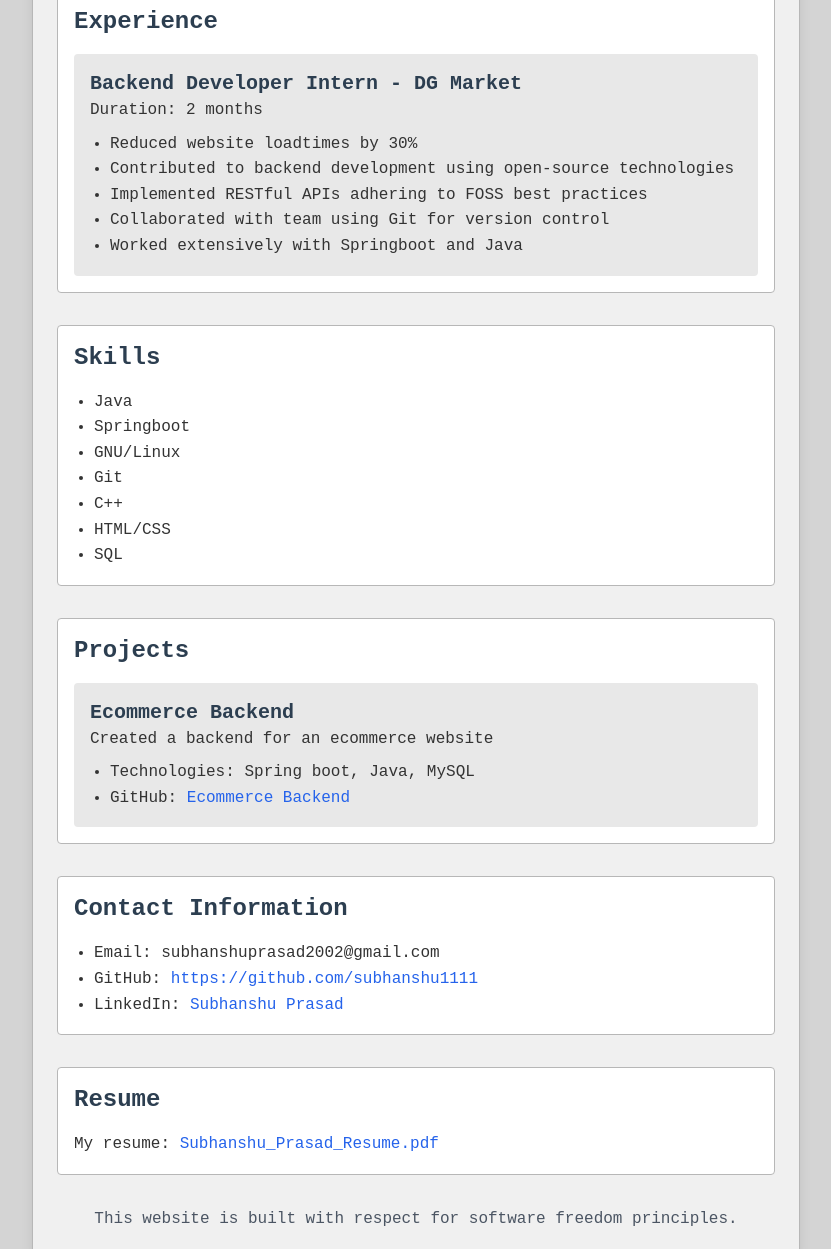
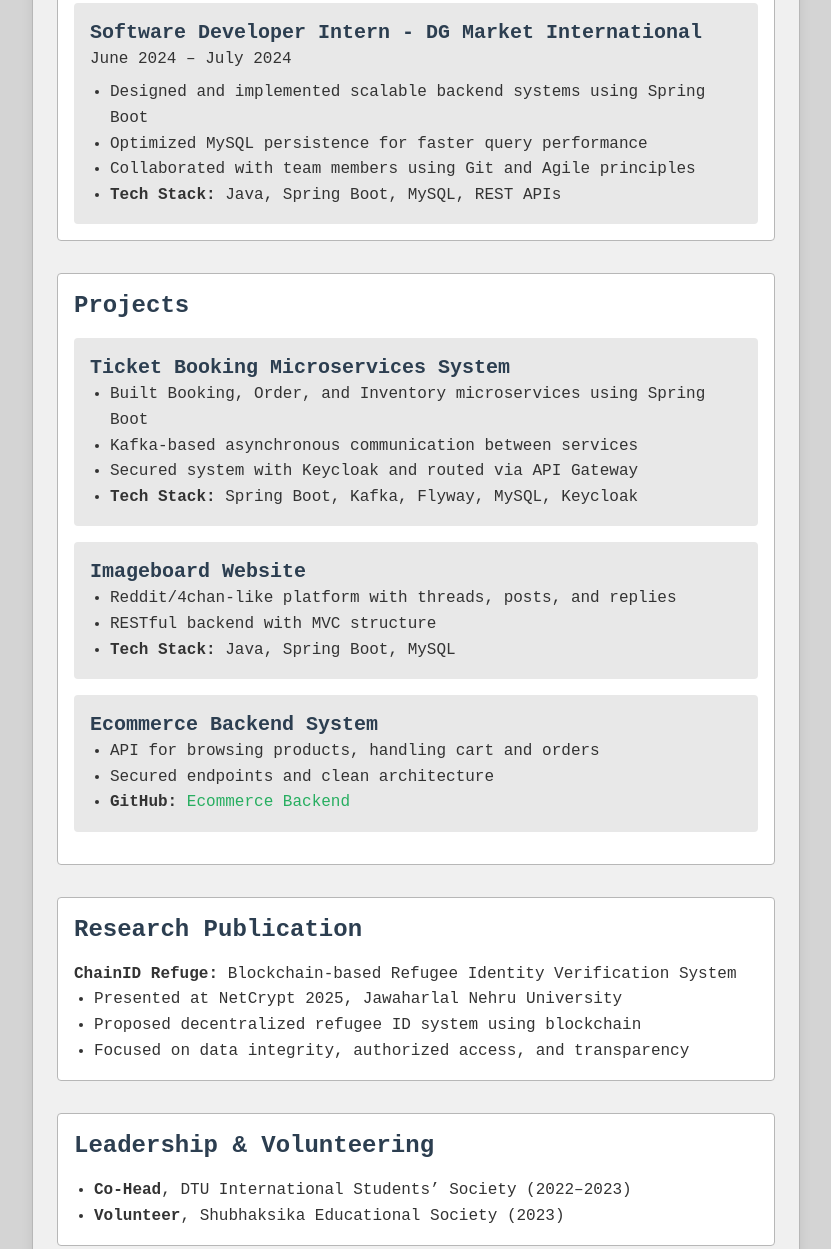
Before and after one commit to subhanshu1111/subhanshu1111.github.io, a plain HTML site: page index.html in a window 1280 px wide. Shown: the part 443-1692 px from the top of the page, without its empty margins (224-1055 px from the left). Drawn offline with nearby package versions, Linux system fonts and the light colour scheme.

Commit message:
Update index.html

```diff
--- a/index.html
+++ b/index.html
@@ -1,10 +1,10 @@
 <!DOCTYPE html>
 <html lang="en">
 <head>
-    <meta charset="UTF-8">
-    <meta name="viewport" content="width=device-width, initial-scale=1.0">
+  <meta charset="UTF-8" />
+  <meta name="viewport" content="width=device-width, initial-scale=1.0"/>
   <title>Subhanshu - Portfolio</title>
-    <link href="https://cdnjs.cloudflare.com/ajax/libs/tailwindcss/2.2.19/tailwind.min.css" rel="stylesheet">
+  <link href="https://cdnjs.cloudflare.com/ajax/libs/tailwindcss/2.2.19/tailwind.min.css" rel="stylesheet"/>
   <style>
     body {
       font-family: 'Liberation Mono', 'Courier New', monospace;
@@ -33,9 +33,6 @@
     .project {
       background-color: #e8e8e8;
     }
-        .greentext {
-            color: #789922;
-        }
   </style>
 </head>
 <body class="p-4">
@@ -47,61 +44,92 @@
 
     <div class="section mb-8 p-4 rounded">
       <h2 class="text-2xl font-bold mb-4">About Me</h2>
-            <p>I am a 4th-year Computer Engineering student at Delhi Technological University, passionate about Free and Open Source Software (FOSS) and the principles of software freedom. I believe in the power of collaborative development and the importance of user rights in the digital age.</p>
+      <p>I am a 4th-year Computer Engineering student at Delhi Technological University. I am passionate about Free and Open Source Software (FOSS), backend systems, distributed architecture, and digital rights.</p>
     </div>
 
     <div class="section mb-8 p-4 rounded">
       <h2 class="text-2xl font-bold mb-4">Experience</h2>
       <div class="project p-4 rounded">
-                <h3 class="text-xl font-bold">Backend Developer Intern - DG Market</h3>
-                <p class="mb-2">Duration: 2 months</p>
+        <h3 class="text-xl font-bold">Software Developer Intern - DG Market International</h3>
+        <p class="mb-2">June 2024 – July 2024</p>
         <ul class="list-disc pl-5">
-                    <li>Reduced website loadtimes by 30%</li>
-                    <li>Contributed to backend development using open-source technologies</li>
-                    <li>Implemented RESTful APIs adhering to FOSS best practices</li>
-                    <li>Collaborated with team using Git for version control</li>
-                    <li>Worked extensively with Springboot and Java</li>
+          <li>Designed and implemented scalable backend systems using Spring Boot</li>
+          <li>Optimized MySQL persistence for faster query performance</li>
+          <li>Collaborated with team members using Git and Agile principles</li>
+          <li><strong>Tech Stack:</strong> Java, Spring Boot, MySQL, REST APIs</li>
         </ul>
       </div>
     </div>
 
     <div class="section mb-8 p-4 rounded">
-            <h2 class="text-2xl font-bold mb-4">Skills</h2>
+      <h2 class="text-2xl font-bold mb-4">Projects</h2>
+
+      <div class="project p-4 rounded mb-4">
+        <h3 class="text-xl font-bold">Ticket Booking Microservices System</h3>
         <ul class="list-disc pl-5">
-                <li>Java</li>
-                <li>Springboot</li>
-                <li>GNU/Linux</li>
-                <li>Git</li>
-                <li>C++</li>
-                <li>HTML/CSS</li>
-                <li>SQL</li>
+          <li>Built Booking, Order, and Inventory microservices using Spring Boot</li>
+          <li>Kafka-based asynchronous communication between services</li>
+          <li>Secured system with Keycloak and routed via API Gateway</li>
+          <li><strong>Tech Stack:</strong> Spring Boot, Kafka, Flyway, MySQL, Keycloak</li>
+        </ul>
+      </div>
+
+      <div class="project p-4 rounded mb-4">
+        <h3 class="text-xl font-bold">Imageboard Website</h3>
+        <ul class="list-disc pl-5">
+          <li>Reddit/4chan-like platform with threads, posts, and replies</li>
+          <li>RESTful backend with MVC structure</li>
+          <li><strong>Tech Stack:</strong> Java, Spring Boot, MySQL</li>
+        </ul>
+      </div>
+
+      <div class="project p-4 rounded mb-4">
+        <h3 class="text-xl font-bold">Ecommerce Backend System</h3>
+        <ul class="list-disc pl-5">
+          <li>API for browsing products, handling cart and orders</li>
+          <li>Secured endpoints and clean architecture</li>
+          <li><strong>GitHub:</strong> <a href="https://github.com/subhanshu1111/ecommerce-backend-springboot" target="_blank">Ecommerce Backend</a></li>
+        </ul>
+      </div>
+    </div>
+
+    <div class="section mb-8 p-4 rounded">
+      <h2 class="text-2xl font-bold mb-4">Research Publication</h2>
+      <p><strong>ChainID Refuge:</strong> Blockchain-based Refugee Identity Verification System</p>
+      <ul class="list-disc pl-5">
+        <li>Presented at NetCrypt 2025, Jawaharlal Nehru University</li>
+        <li>Proposed decentralized refugee ID system using blockchain</li>
+        <li>Focused on data integrity, authorized access, and transparency</li>
       </ul>
     </div>
 
     <div class="section mb-8 p-4 rounded">
-            <h2 class="text-2xl font-bold mb-4">Projects</h2>
-            <div class="project p-4 rounded">
-                <h3 class="text-xl font-bold">Ecommerce Backend</h3>
-                <p class="mb-2">Created a backend for an ecommerce website</p>
+      <h2 class="text-2xl font-bold mb-4">Leadership & Volunteering</h2>
       <ul class="list-disc pl-5">
-                    <li>Technologies: Spring boot, Java, MySQL</li>
-                    <li>GitHub: <a href="https://github.com/subhanshu1111/ecommerce-backend-springboot/" class="text-blue-600 hover:underline">Ecommerce Backend</a></li>
+        <li><strong>Co-Head</strong>, DTU International Students’ Society (2022–2023)</li>
+        <li><strong>Volunteer</strong>, Shubhaksika Educational Society (2023)</li>
       </ul>
     </div>
+
+    <div class="section mb-8 p-4 rounded">
+      <h2 class="text-2xl font-bold mb-4">Skills</h2>
+      <ul class="list-disc pl-5">
+        <li><strong>Languages:</strong> Java, C/C++, SQL, JavaScript, HTML/CSS</li>
+        <li><strong>Frameworks:</strong> Spring Boot, Spring MVC</li>
+        <li><strong>Tools:</strong> Git, VS Code, IntelliJ, Visual Studio</li>
+        <li><strong>Soft Skills:</strong> Problem Solving, Analytical Thinking, Teamwork, Leadership</li>
+      </ul>
     </div>
 
     <div class="section mb-8 p-4 rounded">
       <h2 class="text-2xl font-bold mb-4">Contact Information</h2>
       <ul class="list-disc pl-5">
         <li>Email: subhanshuprasad2002@gmail.com</li>
-                <li>GitHub: <a href="https://github.com/subhanshu1111" class="text-blue-600 hover:underline">https://github.com/subhanshu1111</a></li>
-                <li>LinkedIn: <a href="https://www.linkedin.com/in/subhanshu-prasad-2a40b7203/" class="text-blue-600 hover:underline">Subhanshu Prasad</a></li>
+        <li>Phone: +91-7042875911</li>
+        <li>GitHub: <a href="https://github.com/subhanshu1111" class="text-blue-600 hover:underline">subhanshu1111</a></li>
+        <li>LinkedIn: <a href="https://linkedin.com/in/subhanshu-prasad-2a40b7203" class="text-blue-600 hover:underline">Subhanshu Prasad</a></li>
+        <li>Website: <a href="https://subhanshu1111.github.io/" class="text-blue-600 hover:underline">subhanshu1111.github.io</a></li>
       </ul>
-        </div>
-
-        <div class="section mb-8 p-4 rounded">
-            <h2 class="text-2xl font-bold mb-4">Resume</h2>
-            <p>My resume: <a href="https://drive.google.com/file/d/15HZ5D_zkjRq0rlbIrVup7fPc9SkYlegE/view?usp=sharing" download class="text-blue-600 hover:underline">Subhanshu_Prasad_Resume.pdf</a></p>
     </div>
 
     <footer class="text-center text-gray-600 mt-8">
```
Lines whose indentation alone changed are shown as unchanged.
